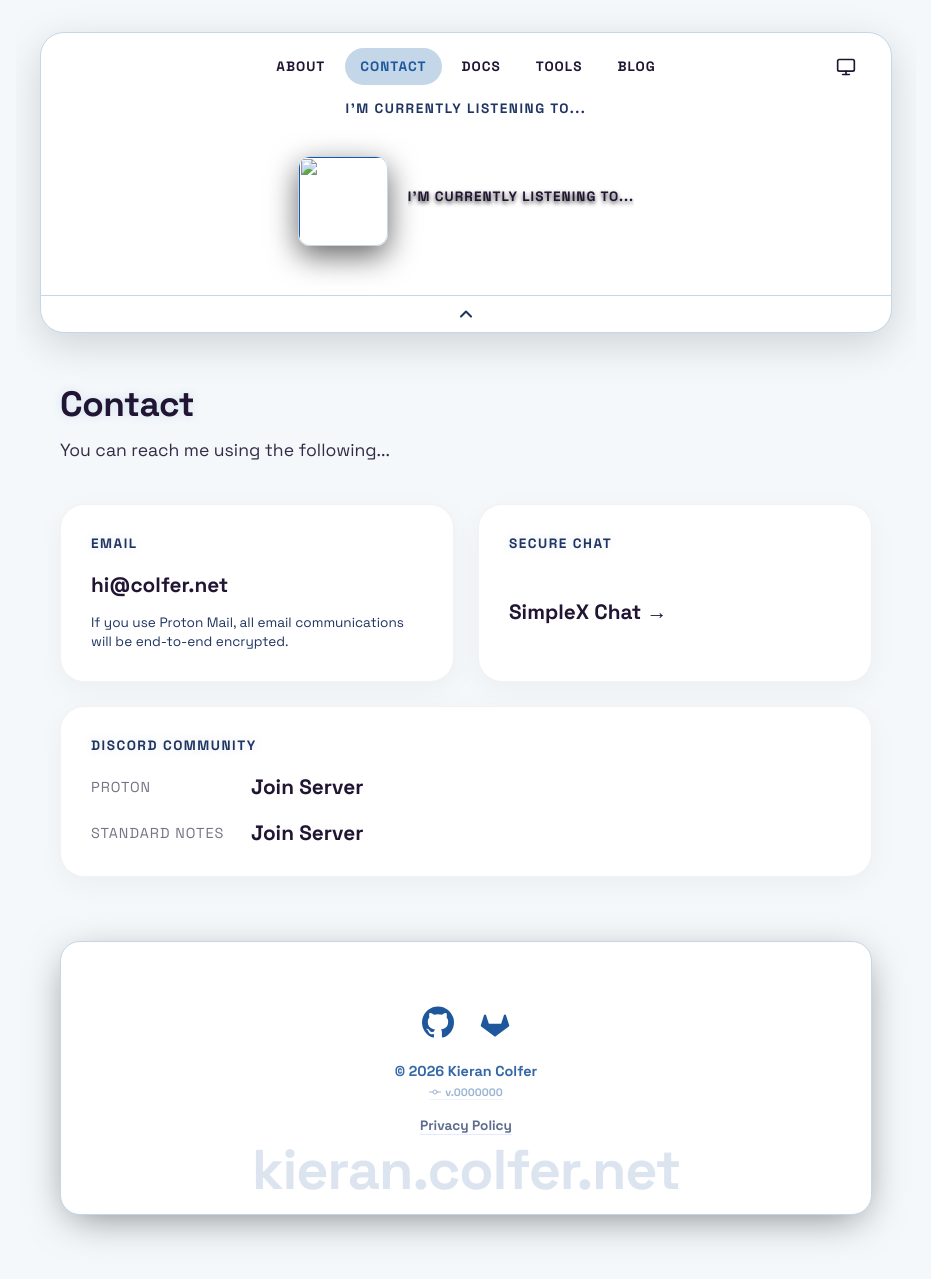
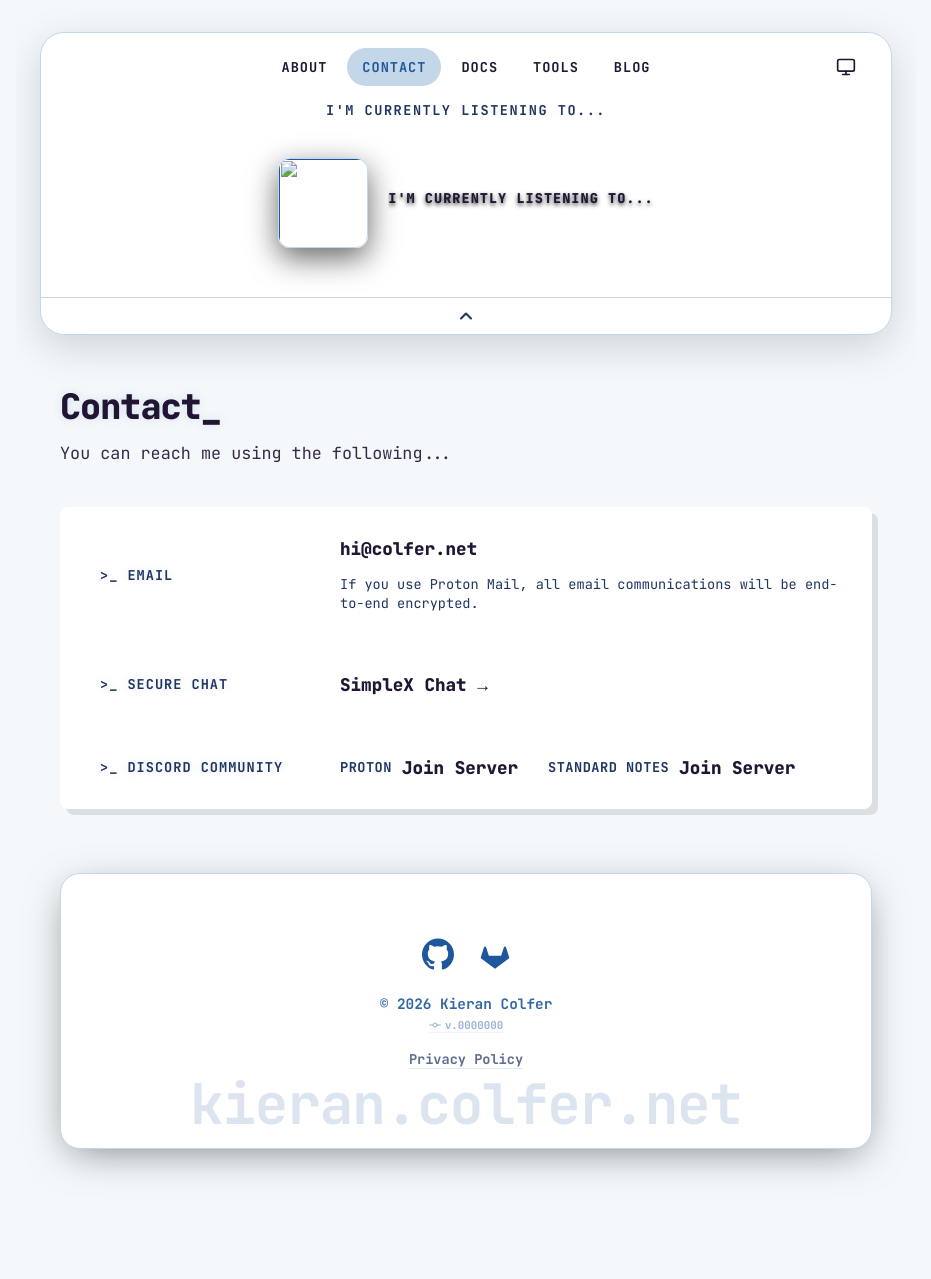
Before and after one commit to PASSK3YS/PASSK3YS.github.io, a Jekyll site: the page built from contact.md, in a window 1280 px wide. Shown: the whole page, without its empty margins (174-1105 px from the left). Built offline with Jekyll 4.4.1, drawn with Linux system fonts in a browser that asks for light colours; after the commit the page ends 1213 px from its top, so only the background shows below that; some of the changed lines change nothing that is shown.

Commit message:
chore: update contact page style

```diff
--- a/contact.md
+++ b/contact.md
@@ -6,18 +6,20 @@ permalink: /contact/
 
 <div class="bio-container">
     <div class="bio-text">
-        <h1 style="margin: 0 0 10px 0; font-size: 2.2rem; font-weight: 800; letter-spacing: -0.5px;">Contact</h1>
-        <p style="font-size: 1.1rem; opacity: 0.9; margin: 0;">
+        <h1 style="margin: 0 0 10px 0; font-size: 2.2rem; font-weight: 800; letter-spacing: -1px;">
+            Contact<span class="blinking-cursor">_</span>
+        </h1>
+        <p style="font-size: 1.05rem; opacity: 0.9; margin: 0;">
             You can reach me using the following...
         </p>
     </div>
 </div>
 
-<div class="soft-grid-container">
+<div class="unified-card">
 
-    <div class="soft-card">
-        <h3 class="soft-header">Email</h3>
-        <div style="flex-grow: 1; display: flex; flex-direction: column; justify-content: center;">
+    <div class="unified-row interactive-row">
+        <h3 class="soft-header">>_ Email</h3>
+        <div style="display: flex; flex-direction: column; justify-content: center;">
             <a href="mailto:hi@colfer.net" class="directory-interactive-text">hi@colfer.net</a>
             <p style="font-size: 0.85rem; color: var(--text-muted); margin-top: 15px; margin-bottom: 0; line-height: 1.4;">
                 If you use Proton Mail, all email communications will be end-to-end encrypted.
@@ -25,27 +27,46 @@ permalink: /contact/
         </div>
     </div>
 
-    <div class="soft-card">
-        <h3 class="soft-header">Secure Chat</h3>
-        <div style="flex-grow: 1; display: flex; flex-direction: column; justify-content: center;">
+    <div class="unified-row interactive-row">
+        <h3 class="soft-header">>_ Secure Chat</h3>
+        <div style="display: flex; flex-direction: column; justify-content: center;">
             <a href="https://smp11.simplex.im/a#TyDMLK6GvVA62_9o1S4lvOVG-cBoBMyIUDxvHHpg5jA" target="_blank" class="directory-interactive-text">SimpleX Chat &rarr;</a>
         </div>
     </div>
 
-    <div class="soft-card" style="grid-column: 1 / -1;">
-        <h3 class="soft-header">Discord Community</h3>
-        <div class="gamertag-list" style="flex-grow: 1; gap: 20px;">
-            <span class="gamertag-label" style="width: auto;">Proton</span>
-            <a href="https://discord.com/invite/proton" target="_blank" class="directory-interactive-text">Join Server</a>
-
-            <span class="gamertag-label" style="width: auto;">Standard Notes</span>
-            <a href="https://discord.com/invite/fxjJFxkRkY" target="_blank" class="directory-interactive-text">Join Server</a>
+    <div class="unified-row">
+        <h3 class="soft-header">>_ Discord Community</h3>
+        <div class="gamertag-list" style="display: flex; gap: 30px; align-items: center; flex-wrap: wrap;">
+            <div style="display: flex; align-items: center; gap: 10px;">
+                <span class="gamertag-label">Proton</span>
+                <a href="https://discord.com/invite/proton" target="_blank" class="directory-interactive-text">Join Server</a>
+            </div>
+            <div style="display: flex; align-items: center; gap: 10px;">
+                <span class="gamertag-label">Standard Notes</span>
+                <a href="https://discord.com/invite/fxjJFxkRkY" target="_blank" class="directory-interactive-text">Join Server</a>
+            </div>
         </div>
     </div>
 
 </div>
 
+<link href="https://fonts.googleapis.com/css2?family=JetBrains+Mono:wght@400;700;800&display=swap" rel="stylesheet">
+
 <style>
+body, main, h1, h2, h3, p, a, span {
+    font-family: 'JetBrains Mono', monospace !important;
+}
+
+.blinking-cursor {
+    font-weight: 800;
+    color: var(--accent-cyan);
+    animation: blink 1s step-end infinite;
+}
+
+@keyframes blink {
+    50% { opacity: 0; }
+}
+
 .bio-container {
     display: flex;
     align-items: center;
@@ -58,85 +79,88 @@ permalink: /contact/
     flex-direction: column;
 }
 
-.soft-grid-container {
-    display: grid;
-    grid-template-columns: repeat(auto-fit, minmax(300px, 1fr));
-    gap: 24px;
+.unified-card {
+    background: var(--nav-bg);
+    border-radius: 8px;
+    display: flex;
+    flex-direction: column;
+    border: 1px solid var(--border-color);
+    box-shadow: 6px 6px 0px rgba(0, 0, 0, 0.1);
+    overflow: hidden;
 }
 
-.soft-card {
-    background: var(--nav-bg);
-    border-radius: 24px;
-    padding: 30px;
-    display: flex;
-    flex-direction: column;
-    box-shadow: 0 8px 30px rgba(0,0,0,0.04);
-    border: 1px solid rgba(128,128,128,0.1);
-    transition: transform 0.3s ease, box-shadow 0.3s ease, border-color 0.3s ease;
+[data-theme="dark"] .unified-card {
+    border: 1px solid var(--border-color);
+    box-shadow: 6px 6px 0px rgba(0, 0, 0, 0.3);
 }
 
-[data-theme="dark"] .soft-card {
-    box-shadow: 0 8px 30px rgba(0,0,0,0.25);
-    border: 1px solid rgba(255,255,255,0.05);
+.unified-row {
+    padding: 30px 34px;
+    border-bottom: 1px dashed var(--border-color);
+    display: grid;
+    grid-template-columns: 240px 1fr;
+    align-items: center;
+    transition: background-color 0.1s ease, border-color 0.1s ease;
+    border-left: 6px solid transparent;
 }
 
-.soft-card:hover {
-    transform: translateY(-5px);
-    box-shadow: 0 12px 40px rgba(0,0,0,0.08);
-    border-color: var(--accent);
+.unified-row:last-child {
+    border-bottom: none;
 }
 
-[data-theme="dark"] .soft-card:hover {
-    box-shadow: 0 12px 40px rgba(0,0,0,0.4);
+.unified-row.interactive-row {
+    cursor: pointer;
+}
+
+.unified-row.interactive-row:hover {
+    background-color: rgba(42, 161, 152, 0.05);
+    border-left-color: var(--accent-cyan);
+}
+
+[data-theme="dark"] .unified-row.interactive-row:hover {
+    background-color: rgba(42, 161, 152, 0.1);
+    border-left-color: var(--accent-cyan);
+}
+
+.interactive-row:hover .directory-interactive-text {
+    color: var(--accent-cyan);
 }
 
 .soft-header {
     font-size: 0.85rem;
     text-transform: uppercase;
-    letter-spacing: 1.5px;
+    letter-spacing: 1px;
     color: var(--text-muted);
-    margin: 0 0 20px 0;
+    margin: 0;
     font-weight: 700;
 }
 
 .directory-interactive-text {
-    font-size: 1.3rem;
+    font-size: 1.1rem;
     font-weight: 800;
     color: var(--text);
     text-decoration: none;
-    transition: color 0.2s ease;
+    transition: color 0.1s ease;
 }
 
 .directory-interactive-text:hover {
-    color: var(--accent);
+    color: var(--accent-cyan);
     text-decoration: underline;
 }
 
-.gamertag-list {
-    display: grid;
-    grid-template-columns: 140px 1fr;
-    gap: 15px 10px;
-    align-items: center;
+.gamertag-label {
+    font-size: 0.85rem;
+    color: var(--text-muted);
+    text-transform: uppercase;
+    font-weight: 700;
+    letter-spacing: 0.5px;
 }
 
-.gamertag-label {
-    opacity: 0.6;
-    font-size: 0.9em;
-    color: var(--text);
-    text-transform: uppercase;
-    letter-spacing: 1px;
-}
-
-@media (max-width: 600px) {
-    .soft-grid-container {
+@media (max-width: 850px) {
+    .unified-row {
         grid-template-columns: 1fr;
-    }
-    .gamertag-list {
-        grid-template-columns: 1fr;
-        gap: 5px;
-    }
-    .gamertag-label {
-        margin-top: 10px;
+        gap: 15px;
+        padding: 25px 14px;
     }
 }
 </style>
```
